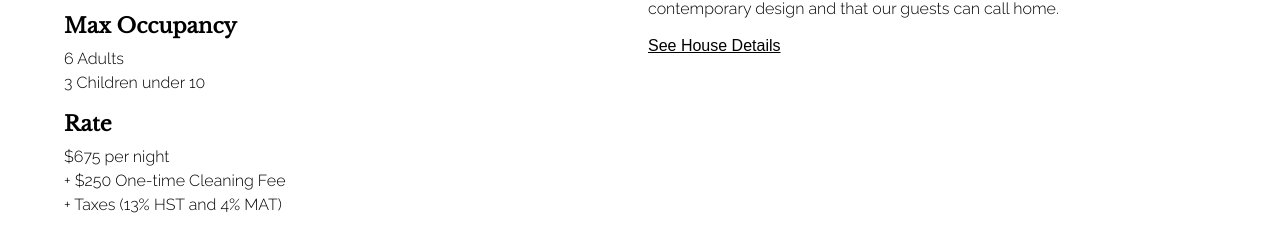
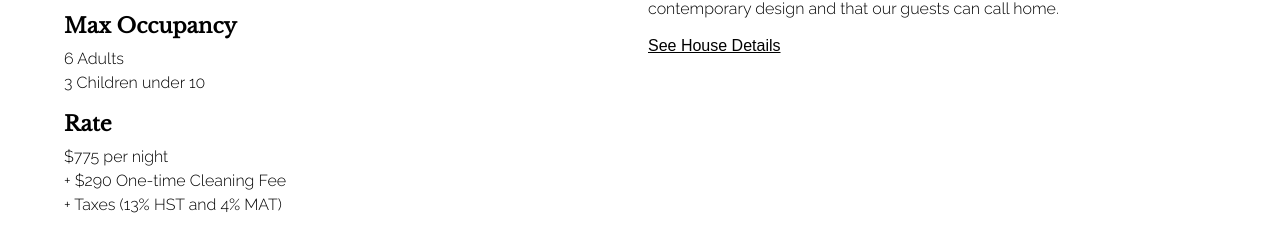
Before and after one commit to Jam52/the-edward, a React (Create React App) app: page /house in a window 1280 px wide. Shown: the part 879-1122 px from the top of the page. Built offline with nearby package versions, Linux system fonts and the light colour scheme; no server answers.

Commit message:
Update pricing

```diff
--- a/src/views/RoomsPages/HousePage/HousePage.js
+++ b/src/views/RoomsPages/HousePage/HousePage.js
@@ -60,8 +60,8 @@ const HousePage = () => {
                 </ul>
                 <h3 className="h4">Rate</h3>
                 <ul>
-                  <li>$675 per night</li>
-                  <li>+ $250 One-time Cleaning Fee</li>
+                  <li>$775 per night</li>
+                  <li>+ $290 One-time Cleaning Fee</li>
                   <li>+ Taxes (13% HST and 4% MAT)</li>
                 </ul>
               </div>
--- a/src/views/RoomsPages/LoftPage/LoftPage.js
+++ b/src/views/RoomsPages/LoftPage/LoftPage.js
@@ -64,8 +64,8 @@ const HousePage = () => {
                 </ul>
                 <h3 className="h4">Rate</h3>
                 <ul>
-                  <li>$275 per night</li>
-                  <li>+ $150 One-time Cleaning Fee</li>
+                  <li>$285 per night</li>
+                  <li>+ $205 One-time Cleaning Fee</li>
                   <li>+ Taxes (13% HST and 4% MAT)</li>
                 </ul>
               </div>
```
